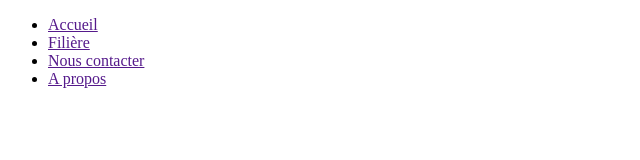
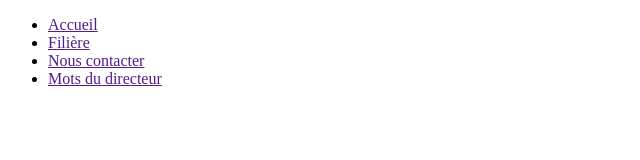
Before and after one commit to Kevjunsew/site-esgis, a plain HTML site: page index.html in a window 1280 px wide. Shown: the full height of the page, 0-640 px from the left. Drawn offline with Linux system fonts and the light colour scheme.

Commit message:
Modification en mots du directeur

```diff
--- a/index.html
+++ b/index.html
@@ -12,7 +12,7 @@
             <li><a href="">Accueil</a></li>
             <li><a href="">Filière</a></li>
             <li><a href="">Nous contacter</a></li>
-            <li><a href="">A propos</a></li>
+            <li><a href="">Mots du directeur</a></li>
         </ul>
     </nav>
 </body>
```
